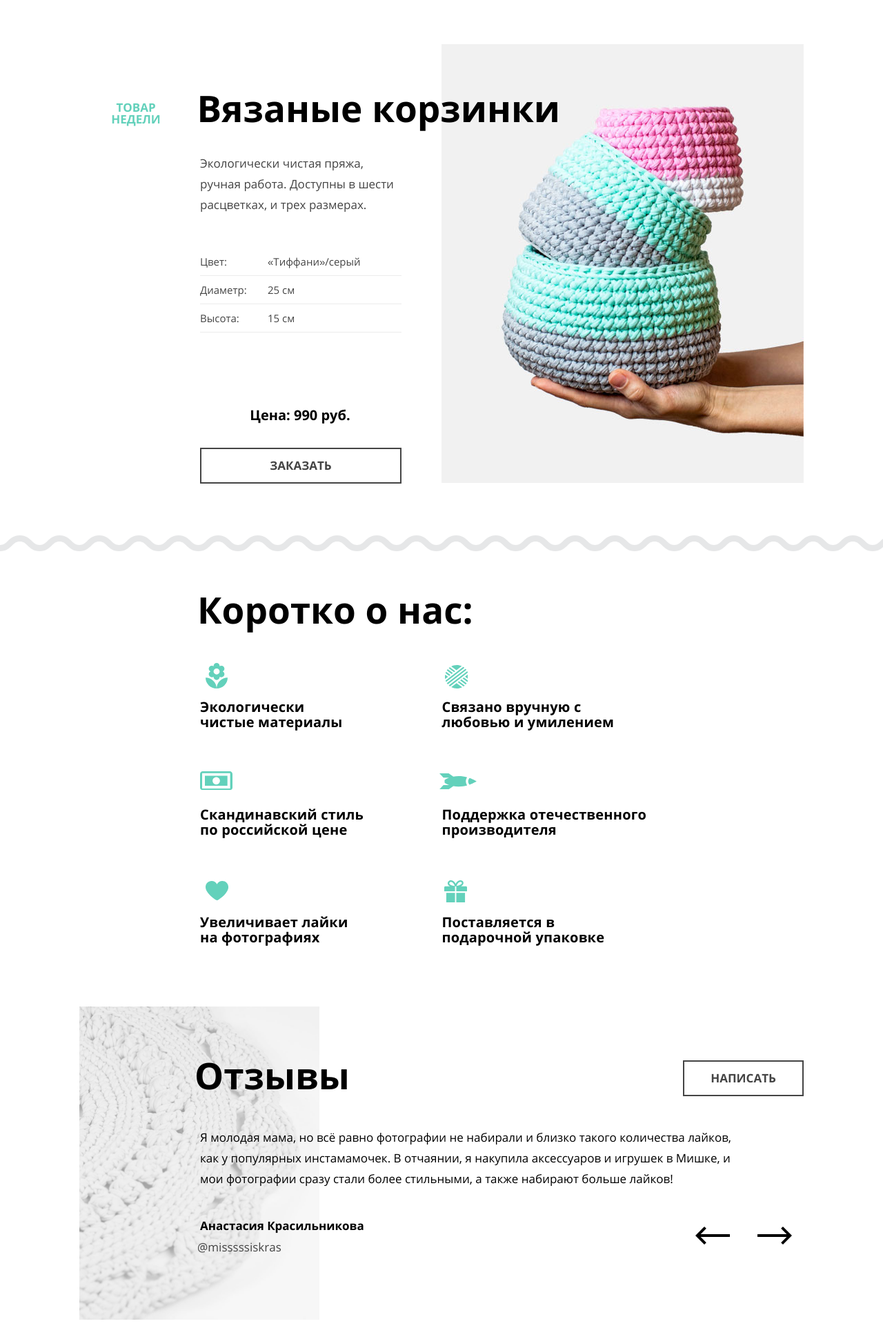
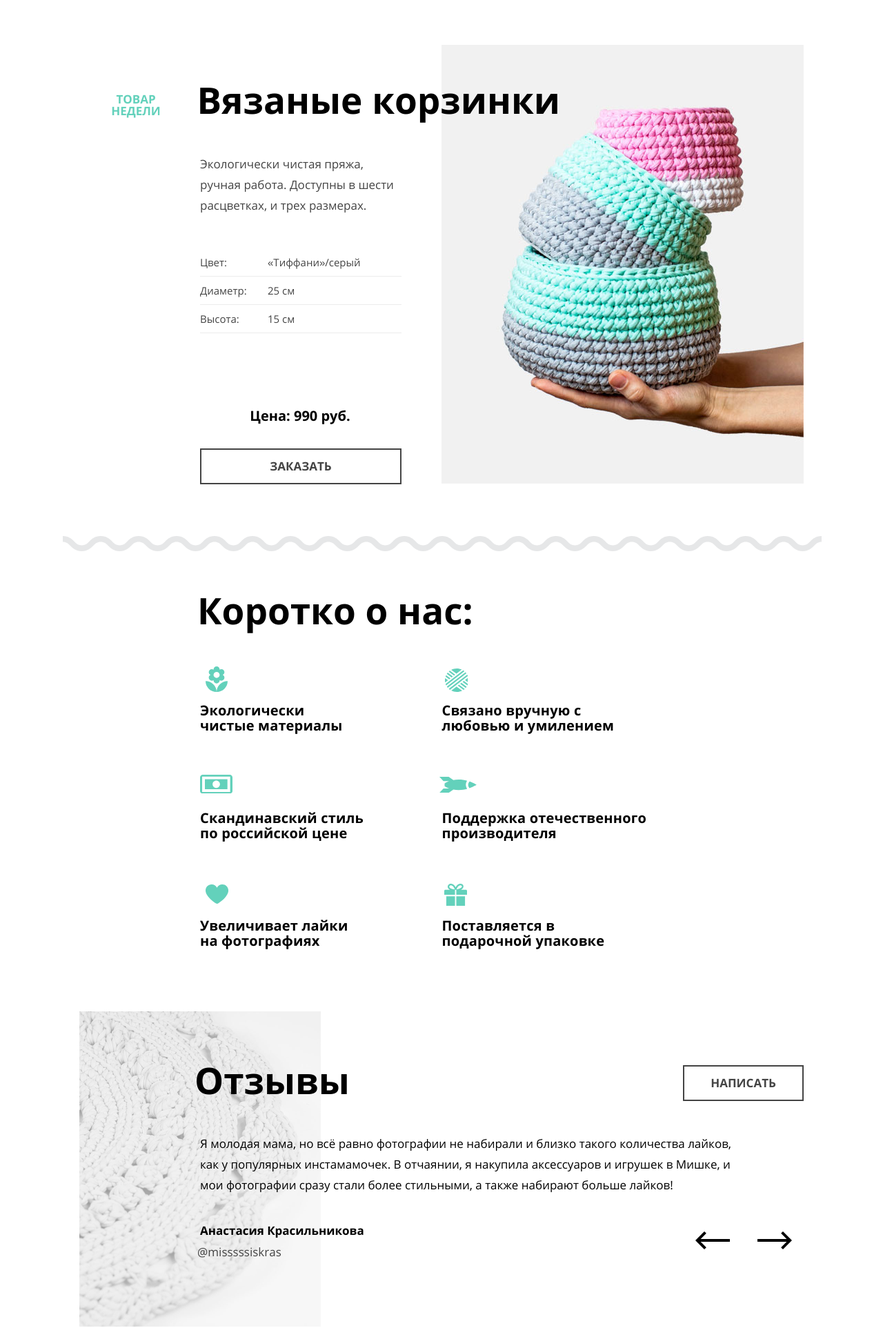
Before and after one commit to nikname777/410931-mishka, a website: page index.html in a window 1280 px wide. Shown: the part 840-2765 px from the top of the page at 69% size. Drawn offline with nearby package versions, Linux system fonts and the light colour scheme; files that its build step writes are made by us from their sources.

Commit message:
Добавил серые волны

```diff
--- a/index.html
+++ b/index.html
@@ -9,7 +9,7 @@
 <body>
   <header class="page-header">
     <button class="mobile-menu" type="button" title="Закрыть"></button>
-    <h1 class="page-header__title">Магазин товаров ручной работы для дома</h1> <!-- Заголовок скрыт! -->
+    <h1 class="page-header__title">Магазин товаров ручной работы для дома</h1>
     <div class="site-logo">
       <a>
         <picture>
--- a/sass/blocks/good-item.scss
+++ b/sass/blocks/good-item.scss
@@ -67,7 +67,8 @@
 }
 
 .good-item__size {
-  margin-top: 10px;
+  margin-top: 11px;
+  margin-bottom: 12px;
 }
 
 .good-item__price {
--- a/sass/blocks/main-nav.scss
+++ b/sass/blocks/main-nav.scss
@@ -145,10 +145,11 @@
 
   .main-nav__item--cart {
     a {
+      margin-top: -5px;
       padding-left: 82px;
     }
     svg {
-      top: 30px;
+      top: 33px;
     }
   }
 
@@ -159,7 +160,7 @@
     }
     svg {
       left: 32px;
-      top: 31px;
+      top: 32px;
     }
   }
 
--- a/sass/blocks/page-caption.scss
+++ b/sass/blocks/page-caption.scss
@@ -181,7 +181,12 @@
     width: 768px;
     padding-top: 626px;
     background-image: url('../img/hero-mobile@2x.jpg');
-    background-position: 50% auto;
+    background-position: -190px -1px;
+    background-size: 1150px 100%;
+    @media(min-resolution: 144dpi), (min-resolution: 1.5dppx) {
+      background-image: url("/img/hero-desktop@2x.jpg");
+      background-size: 1150px auto;
+    }
   }
 
   .page-caption--form {
@@ -262,10 +267,13 @@
   .page-caption__inner {
     padding-top: 626px;
     width: 1250px;
-    background-origin: padding-box;
 
     background-image: url('../img/hero-desktop@1x.jpg');
-    background-position: 50% auto;
+    background-position: 0 -1px;
+    background-size: 1250px 100%;
+    @media(min-resolution: 144dpi), (min-resolution: 1.5dppx) {
+      background-image: url("/img/hero-desktop@2x.jpg");
+    }
     &::after {
       width: 1250px;
     }
--- a/sass/blocks/page-contacts.scss
+++ b/sass/blocks/page-contacts.scss
@@ -111,6 +111,17 @@
     }
   }
 
+  .page-contacts__mail-link {
+    &:before {
+      content: "";
+      position: absolute;
+      width: 203px;
+      height: 1px;
+      background-color: #62D1BA;
+      top: 25px;
+    }
+  }
+
   .page-contacts__map-img {
     width: 768px;
     height: 457px;
@@ -136,7 +147,7 @@
     width: 1250px;
     margin: 0 auto;
     margin-bottom: 103px;
-    margin-top: 93px;
+    margin-top: 92px;
   }
 
   .page-contacts__wrapper {
--- a/sass/blocks/page-product.scss
+++ b/sass/blocks/page-product.scss
@@ -2,16 +2,6 @@
   position: relative;
   line-height: 24px;
   margin-bottom: 8px;
-  &::after {
-    content: "";
-    position: absolute;
-    bottom: -25px;
-    left: 0;
-    width: 100%;
-    height: 35px;
-    background-image: url('../img/bg-zigzag-line.svg');
-    background-repeat: repeat-x;
-  }
 }
 
 .page-product__header {
@@ -98,9 +88,6 @@
   .page-product {
     font-size: $font-size--a;
     line-height: 30px;
-    &:after {
-      bottom: -40px;
-    }
   }
   .page-product__header {
     margin-top: 6px;
@@ -176,8 +163,24 @@
     }
   }
 
+  .page-product__content {
+    position: relative;
+    &::after {
+      content: "";
+      position: absolute;
+      left: -24px;
+      bottom: -97px;
+      width: 1100px;
+      height: 35px;
+      background-image: url('../img/bg-zigzag-line.svg');
+      background-repeat: repeat-x;
+      background-size: 100%;
+      transform: rotate(180deg);
+    }
+  }
+
   .page-product__header {
-    margin-top: -17px;
+    margin-top: -30px;
     margin-left: -3px;
     min-height: 60px;
   }
--- a/sass/blocks/reviews.scss
+++ b/sass/blocks/reviews.scss
@@ -162,7 +162,7 @@
   .reviews__text {
     width: 770px;
     padding-left: 4px;
-    margin-bottom: 41px;
+    margin-bottom: 39px;
 
     font-family: $default-font;
     font-size: 17px;
--- a/sass/global/modal.scss
+++ b/sass/global/modal.scss
@@ -1,15 +1,15 @@
 
 .modal {
   width: 320px;
-  min-height: 337px;
   background-color: #ffffff;
+  height: 337px;
   position: fixed;
   top: 0;
   bottom: 0;
   left: 0;
   right: 0;
   margin: auto;
-  // display: none;
+  display: none;
   z-index: 3;
 }
 
--- a/sass/global/page-inner.scss
+++ b/sass/global/page-inner.scss
@@ -8,8 +8,35 @@
   font-size: $font-size--p;
 
   color: $font-color--p;
+  &--product {
+    position: relative;
+    margin-top: 1px;
+      &::after {
+      content: "";
+      position: absolute;
+      left: 0;
+      bottom: -40px;
+      width: 100%;
+      height: 35px;
+      background-image: url('../img/bg-zigzag-line.svg');
+      background-repeat: repeat-x;
+      background-size: 100%;
+    }
+  }
   &--reviews {
-    padding-top: 24px;
+    position: relative;
+    padding-top: 27px;
+    &::after {
+      content: "";
+      position: absolute;
+      left: 0;
+      bottom: -50px;
+      width: 100%;
+      height: 35px;
+      background-image: url('../img/bg-zigzag-line.svg');
+      background-repeat: repeat-x;
+      background-size: 100%;
+    }
   }
   &--contacts {
     margin-bottom: 6px;
@@ -17,6 +44,7 @@
   }
   &--about-us {
     margin-top: 0;
+    padding-top: 31px;
   }
   &--header {
     width: 720px;
@@ -124,7 +152,20 @@
       font-size: 43px;
     }
     &--product {
-
+      position: relative;
+      margin-top: 1px;
+      &::after {
+        content: "";
+        position: absolute;
+        left: -10px;
+        bottom: -20px;
+        width: 799px;
+        height: 35px;
+        background-image: url('../img/bg-zigzag-line.svg');
+        background-repeat: no-repeat;
+        background-size: 100%;
+        transform: rotate(180deg);
+      }
     }
     &--reviews {
       position: relative;
@@ -133,9 +174,13 @@
       padding-bottom: 15px;
 
       background-image: url('../img/review@2x.jpg');
-      background-size: 348px auto;
+      background-size: 350px auto;
       background-repeat: no-repeat;
       background-position: 0 0;
+      &::after {
+        left: 0;
+        bottom: -105px;
+      }
     }
     &--contacts {
       padding-top: 70px;
@@ -193,19 +238,37 @@
     width: 1250px;
     padding-right: 100px;
     padding-left: 100px;
+    &--product {
+      &:after {
+        display: none;
+      }
+    }
     &--about-us {
       padding-top: 100px;
       padding-left: 275px;
+      padding-bottom: 52px;
     }
     &--contacts {
       width: 250px;
       padding-left: 250px;
     }
     &--reviews {
-      min-height: 457px;
+      min-height: 459px;
       padding-left: 175px;
 
       background-position: 100px 0;
+      &::after {
+        content: "";
+        position: absolute;
+        left: 76px;
+        bottom: -87px;
+        width: 1100px;
+        height: 35px;
+        background-image: url('../img/bg-zigzag-line.svg');
+        background-repeat: repeat-x;
+        background-size: 100%;
+        transform: rotate(180deg);
+      }
     }
     &--form {
       padding-top: 121px;
@@ -226,11 +289,11 @@
   }
 
   .page-inner__title-about-us {
-    margin-bottom: 22px;
+    margin-bottom: 26px;
   }
 
   .page-inner__title-reviews {
-    margin-bottom: 50px;
+    margin-bottom: 52px;
   }
 
   .page-inner__form-headline {
```
Also changed, not shown: catalog.html (+1 -1 lines).
